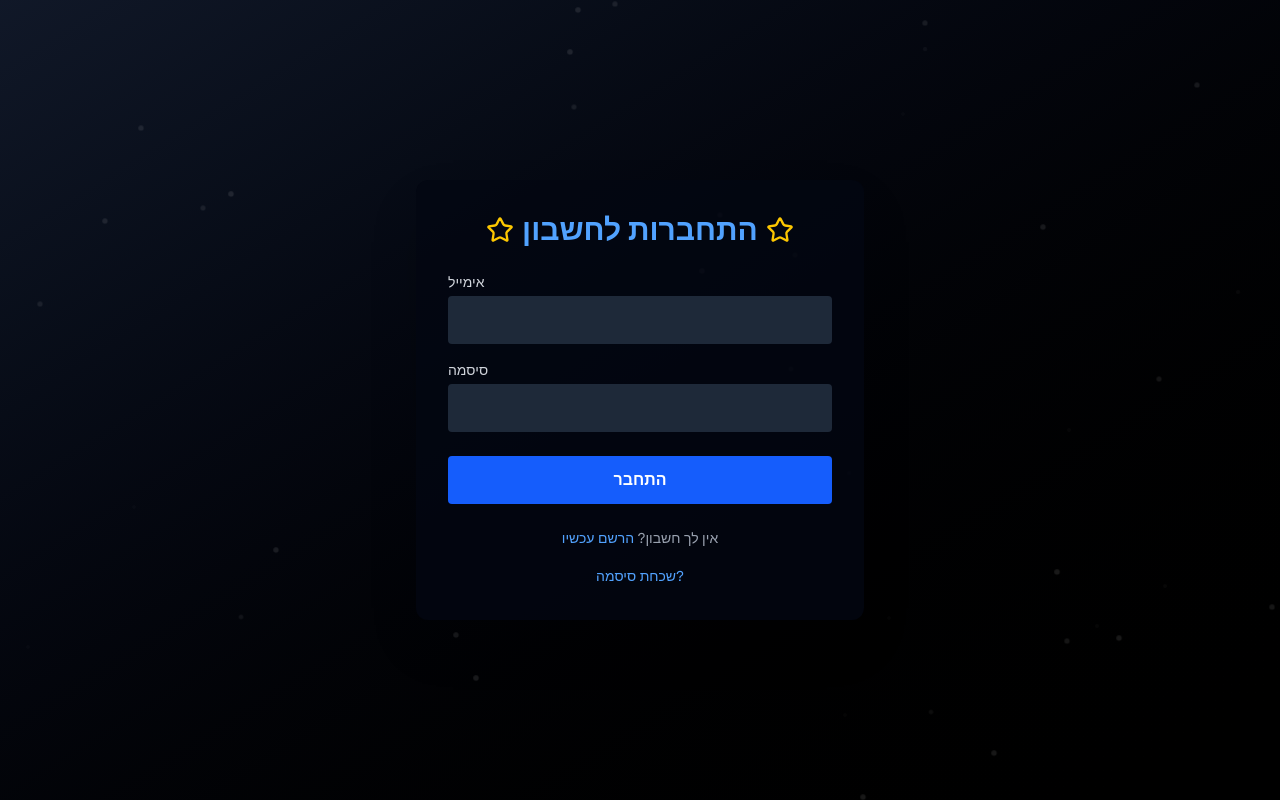
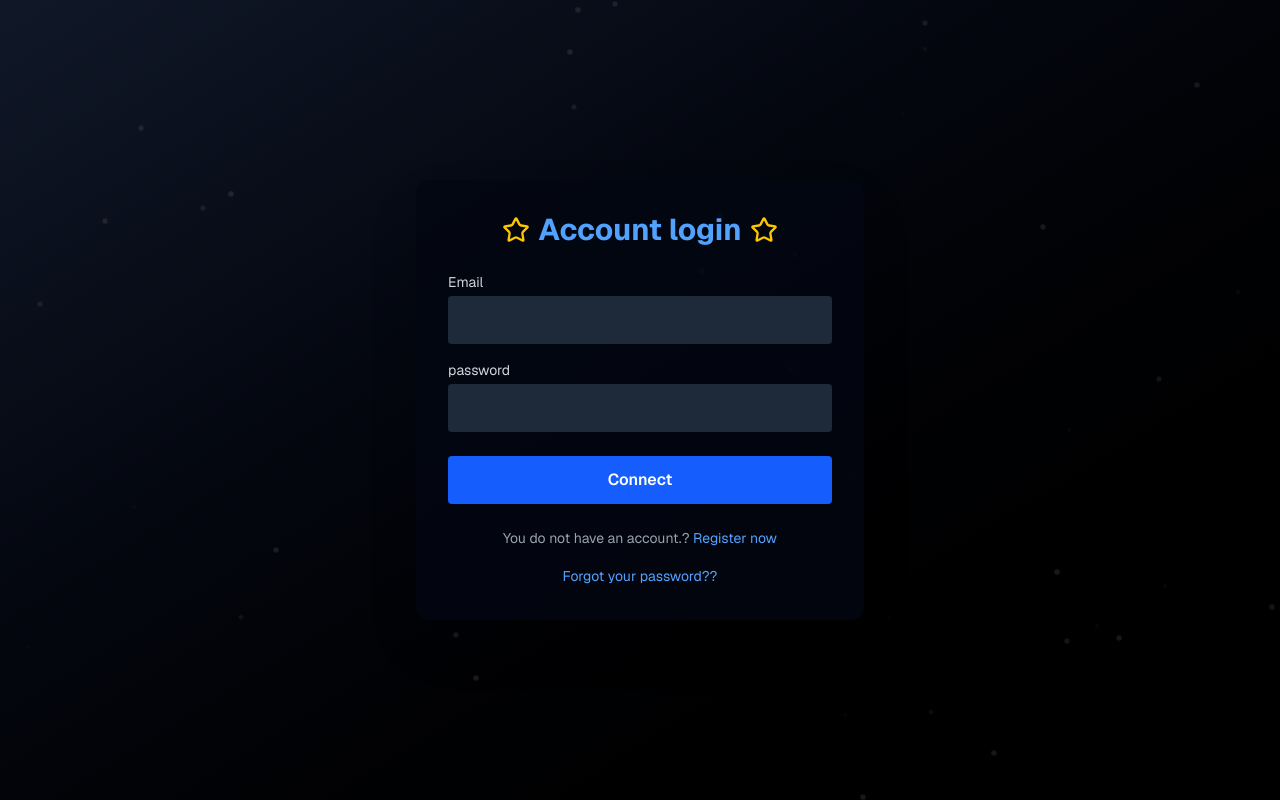
Before and after one commit to StarServiceMain/star-service, a Next.js app: page /login in a window 1280 px wide. Built offline with nearby package versions, Linux system fonts and the light colour scheme.

Commit message:
Update page.tsx

```diff
--- a/src/app/login/page.tsx
+++ b/src/app/login/page.tsx
@@ -14,7 +14,7 @@ export default function LoginPage() {
   const [loading, setLoading] = useState(false);
   const router = useRouter();
 
-  // אם כבר מחובר – העבר לדשבורד
+  // If already logged in – go to the dashboard
   useEffect(() => {
     const checkSession = async () => {
       const {
@@ -25,47 +25,47 @@ export default function LoginPage() {
       }
     };
     checkSession();
-  }, [router]); // תלות ב-router כדי למנוע קריאות חוזרות מיותרות
+  }, [router]); // Dependency on router to avoid unnecessary callbacks
 
   const handleLogin = async (e: React.FormEvent) => {
     e.preventDefault();
-    setError(""); // איפוס שגיאות ישנות
-    setLoading(true); // הפעלת טעינה
-    console.log("📥 התחברות מתבצעת...");
+    setError(""); // Reset old errors
+    setLoading(true); // Charging activation
+    console.log("📥 Connecting in progress...");
 
     try {
-      // עדכון לשימוש ב-signInWithPassword במקום signIn
+      // Update to use signInWithPassword instead of signIn
       const { data, error } = await supabase.auth.signInWithPassword({
         email,
         password,
       });
 
-      setLoading(false); // עצירת טעינה אחרי שהבקשה הסתיימה
+      setLoading(false); // Stop loading after the request is complete
 
       if (error) {
-        console.error("❌ שגיאה בהתחברות:", error.message);
-        // טיפול בשגיאות בצורה ברורה
+        console.error("❌ Connection error:", error.message);
+        // Handling errors clearly
         if (error.message.includes("Invalid login credentials")) {
-          setError("אימייל או סיסמה שגויים");
+          setError("Incorrect email or password");
         } else {
-          setError("אירעה שגיאה. נסה שוב.");
+          setError("An error occurred. Please try again..");
         }
       } else if (data?.session) {
-        console.log("✅ התחברות הצליחה! מעביר לדשבורד...");
-        router.push("/dashboard"); // העברה לדשבורד אחרי התחברות
+        console.log("✅ Login successful! Transferring to dashboard...");
+        router.push("/dashboard"); // Transfer to dashboard after login
       } else {
-        setError("אירעה שגיאה לא צפויה. נסה שוב.");
+        setError("An unexpected error occurred. Please try again..");
       }
     } catch (err) {
       setLoading(false);
-      console.error("❌ שגיאה בלתי צפויה:", err);
-      setError("אירעה שגיאה. נסה שוב.");
+      console.error("❌ Unexpected error:", err);
+      setError("An error occurred. Please try again..");
     }
   };
 
   return (
     <main className="flex min-h-screen items-center justify-center bg-gradient-to-br from-gray-900 to-black text-white font-sans relative overflow-hidden">
-      {/* רקע של כוכבים */}
+      {/* Background of stars */}
       <div className="absolute inset-0 pointer-events-none opacity-10">
         {Array.from({ length: 40 }).map((_, i) => (
           <div
@@ -86,11 +86,11 @@ export default function LoginPage() {
       >
         <div className="flex justify-center items-center gap-2 mb-6">
           <Star className="text-yellow-400 w-7 h-7" />
-          <h2 className="text-3xl font-bold text-blue-400">התחברות לחשבון</h2>
+          <h2 className="text-3xl font-bold text-blue-400">Account login</h2>
           <Star className="text-yellow-400 w-7 h-7" />
         </div>
 
-        <label className="block text-sm text-gray-300 mb-1">אימייל</label>
+        <label className="block text-sm text-gray-300 mb-1">Email</label>
         <input
           type="email"
           required
@@ -99,7 +99,7 @@ export default function LoginPage() {
           onChange={(e) => setEmail(e.target.value)}
         />
 
-        <label className="block text-sm text-gray-300 mb-1">סיסמה</label>
+        <label className="block text-sm text-gray-300 mb-1">password</label>
         <input
           type="password"
           required
@@ -115,7 +115,7 @@ export default function LoginPage() {
             loading ? "bg-gray-600 cursor-not-allowed" : "bg-blue-600 hover:bg-blue-700"
           } text-white font-semibold py-3 rounded transition`}
         >
-          {loading ? "מתחבר..." : "התחבר"}
+          {loading ? "Connecting...": "Connect"}
         </button>
 
         {error && (
@@ -123,9 +123,9 @@ export default function LoginPage() {
         )}
 
         <p className="mt-6 text-center text-gray-400 text-sm">
-          אין לך חשבון?{" "}
+          You do not have an account.?{" "}
           <Link href="/register" className="text-blue-400 hover:underline">
-            הרשם עכשיו
+            Register now
           </Link>
         </p>
         <div className="mt-4 text-center">
@@ -133,7 +133,7 @@ export default function LoginPage() {
             href="/forgot-password"
             className="text-sm text-blue-400 hover:underline"
           >
-            שכחת סיסמה?
+            Forgot your password??
           </Link>
         </div>
       </form>
```
